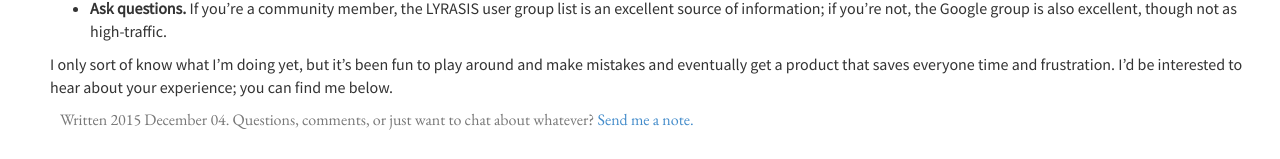
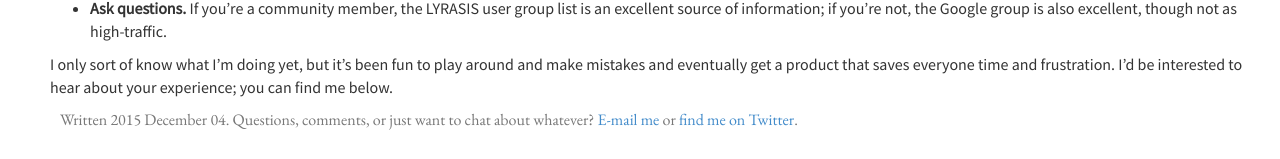
Before and after one commit to jackflaps/jackflaps.github.io, a Jekyll site: the page built from index.html, in a window 1280 px wide. Shown: the part 1228-1387 px from the top of the page. Built offline with Jekyll 4.4.1, drawn with Linux system fonts in a browser that asks for light colours; Markdown is read by kramdown in place of the engine named in the settings; the list of posts is cut into pages by our own code.

Commit message:
updated index signature

```diff
--- a/index.html
+++ b/index.html
@@ -11,7 +11,7 @@ layout: default
       {{ post.content }}
     </div>
     <div class="post-signature">
-      <p>Written {{ post.date | date: '%Y %B %d' }}. Questions, comments, or just want to chat about whatever? <a href="mailto:kevin@jackflaps.net">Send me a note.</a></p>
+			<p>Written {{ post.date | date: '%Y %B %d' }}. Questions, comments, or just want to chat about whatever? <a href="mailto:kevin@jackflaps.net">E-mail me</a> or <a href="http://twitter.com/jackflaps">find me on Twitter</a>.</p>
     </div>
 
   </div>
```
